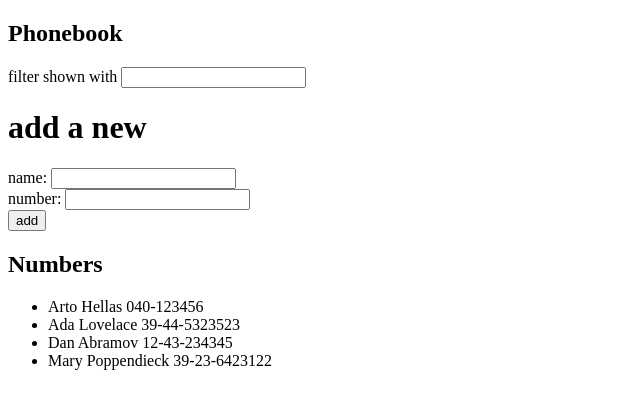
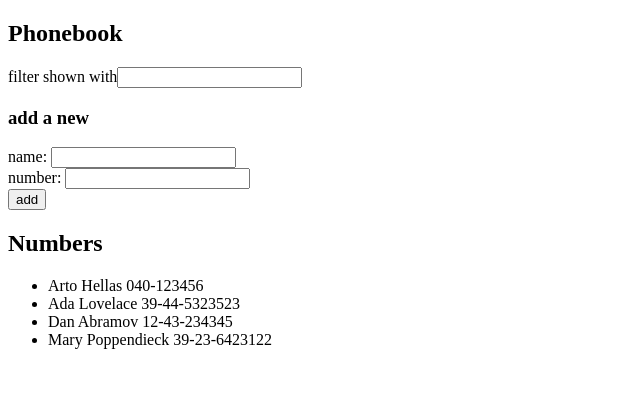
Before and after one commit to Steve-T-Pham/fullstackopen2023, a React (Vite) app in the folder part2/phonebook/: page / in a window 1280 px wide. Shown: the top 408 px of the page, without its empty margins (0-640 px from the left). Built offline with nearby package versions, Linux system fonts and the light colour scheme.

Commit message:
part 2b completion

```diff
--- a/part2/phonebook/src/App.jsx
+++ b/part2/phonebook/src/App.jsx
@@ -1,4 +1,7 @@
-import { useState } from 'react'
+import { useState } from 'react';
+import PersonForm from './PersonForm';
+import Filter from './Filter';
+import Persons from './Persons';
 
 const App = () => {
   const [persons, setPersons] = useState([
@@ -43,25 +46,22 @@ const App = () => {
   return (
     <div>
       <h2>Phonebook</h2>
-      filter shown with <input onChange={handleFilterChange} value={filter} />
-      <h1>add a new</h1>
 
-      <form onSubmit={addName}>
-        <div>
-          name: <input onChange={handleNameChange} value={newName} />
-        </div>
-        <div>
-          number: <input onChange={handleNumberChange} value={newNumber} />
-        </div>
-        <div>
-          <button type="submit">add</button>
-        </div>
-      </form>
+      <Filter handleFilterChange={handleFilterChange} filter={filter} />
+
+      <h3>add a new</h3>
+
+      <PersonForm
+        addName={addName}
+        handleNumberChange={handleNumberChange}
+        handleNameChange={handleNameChange}
+        newNumber={newNumber}
+        newName={newName}
+      />
 
       <h2>Numbers</h2>
-      <ul>
-        {(!filter ? persons.map(person => <li key={person.id}>{person.name} {person.number}</li>) : persons.filter(person => person.name.toLowerCase().includes(filter.toLowerCase())).map(person => <li key={person.id}>{person.name} {person.number}</li>))}
-      </ul>
+
+      <Persons persons={persons} filter={filter}/>
     </div>
   )
 }
--- /dev/null
+++ b/part2/phonebook/src/Filter.jsx
@@ -0,0 +1,9 @@
+const Filter = (props) => {
+    return(
+        <div>filter shown with
+            <input onChange={props.handleFilterChange} value={props.filter} />
+        </div>
+    );
+}
+
+export default Filter;
--- /dev/null
+++ b/part2/phonebook/src/PersonForm.jsx
@@ -0,0 +1,17 @@
+const PersonForm = (props) => {
+    return(
+        <form onSubmit={props.addName}>
+            <div>
+            name: <input onChange={props.handleNameChange} value={props.newName} />
+            </div>
+            <div>
+            number: <input onChange={props.handleNumberChange} value={props.newNumber} />
+            </div>
+            <div>
+            <button type="submit">add</button>
+            </div>
+        </form>
+    );
+}
+
+export default PersonForm;
--- /dev/null
+++ b/part2/phonebook/src/Persons.jsx
@@ -0,0 +1,12 @@
+const Persons = ({ persons, filter }) => {
+    return(
+        <ul>
+            {(!filter ?
+                persons.map(person => <li key={person.id}>{person.name} {person.number}</li>) :
+                persons.filter(person => person.name.toLowerCase().includes(filter.toLowerCase())).map(person => <li key={person.id}>{person.name} {person.number}</li>))}
+        </ul>
+    );
+
+}
+
+export default Persons;
```
